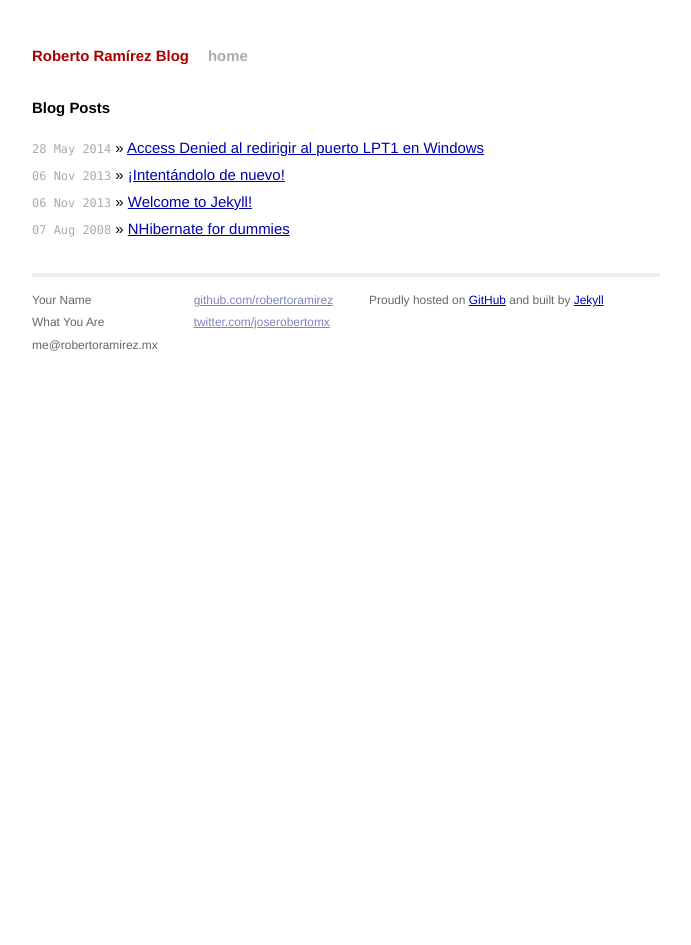
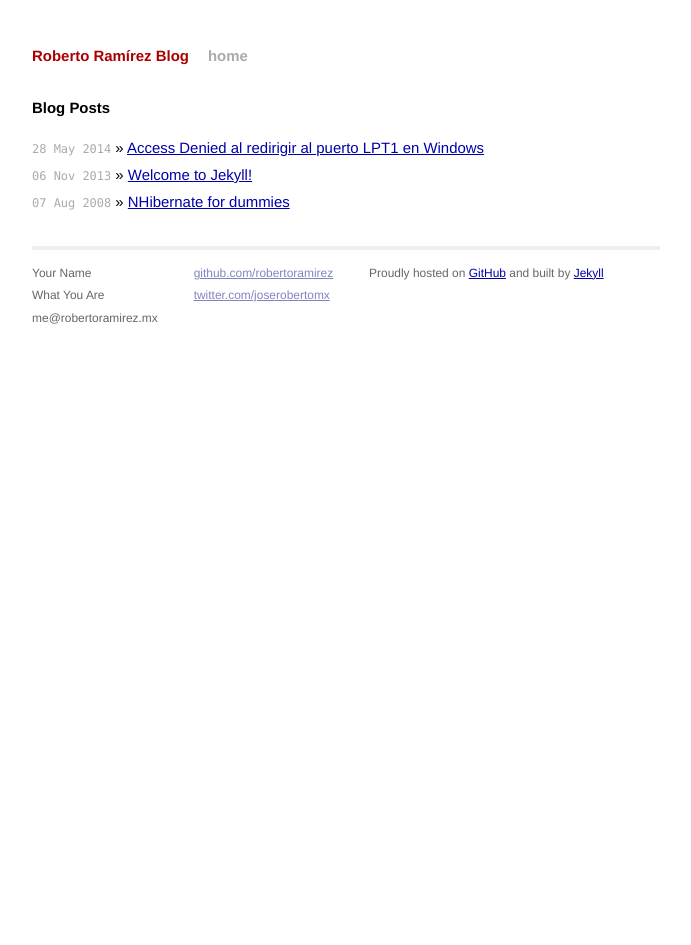
Before and after one commit to robertoramirez/robertoramirez.github.io, a Jekyll site: the page built from index.html, in a window 1280 px wide. Shown: the whole page, without its empty margins (294-985 px from the left). Built offline with Jekyll 4.4.1, drawn with Linux system fonts in a browser that asks for light colours; Markdown is read by kramdown in place of the engine named in the settings; a file with an impossible date is left out.

Commit message:
Updated 2013-11-06-intentandolo-de-nuevo.markdown

```diff
--- a/_posts/2013-11-06-intentandolo-de-nuevo.markdown
+++ b/_posts/2013-11-06-intentandolo-de-nuevo.markdown
@@ -1,8 +1,9 @@
 ---
 layout: post
 title: "¡Intentándolo de nuevo!"
-date: 2013-11-06 14:09:00
+date: {}
 categories: blog
+published: true
 ---
 
 **¿Por qué?**<br />
@@ -13,4 +14,4 @@
 Como la frase **"Renovarse o Morir"**, un esfuerzo por no quedar obsoleto en un mundo tecnológico, el cual avanza día tras día.
 
 **¿A través de?**<br />
-La integración de las tecnologías actuales para desarrollo y redes sociales.
+La integración de las tecnologías actuales para desarrollo y redes sociales...
```
